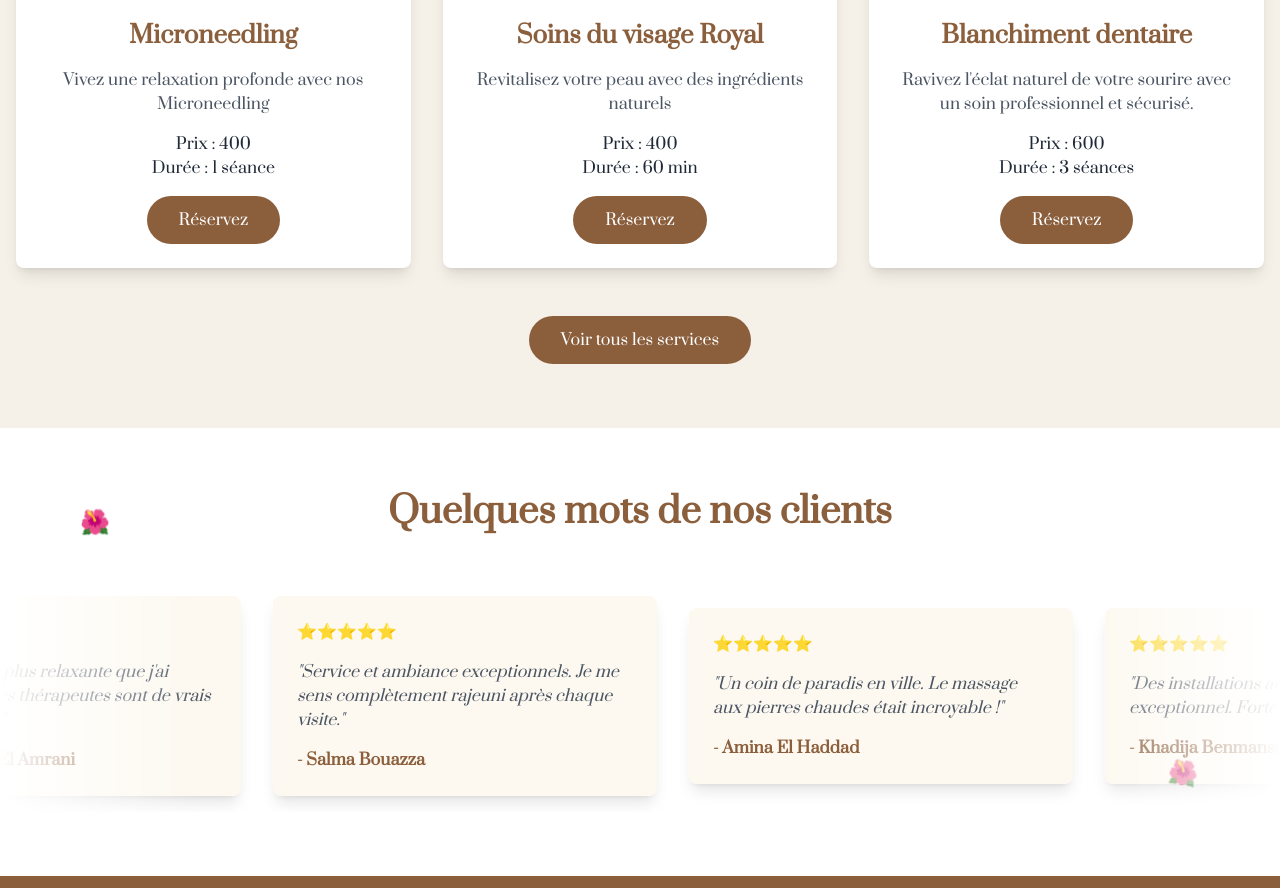
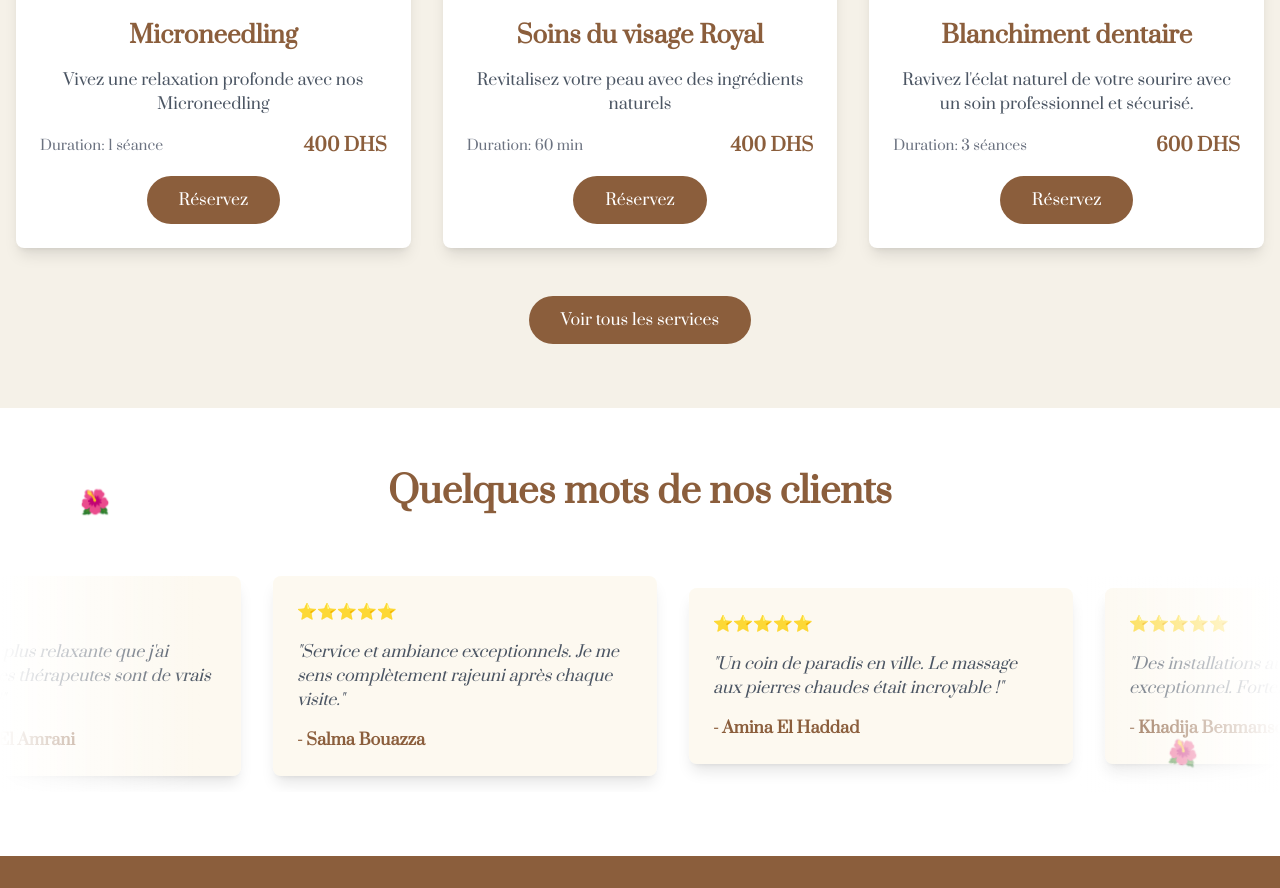
Before and after one commit to imadJHR/SpaFirdaous, a React (Vite) app: page / in a window 1280 px wide. Shown: the part 1660-2548 px from the top of the page. Built offline with nearby package versions, Linux system fonts and the light colour scheme.

Commit message:
Update ServicesPreview.jsx

```diff
--- a/src/components/ServicesPreview.jsx
+++ b/src/components/ServicesPreview.jsx
@@ -60,10 +60,14 @@ const ServicesPreview = () => {
                 {service.title}
               </h3>
               <p className="text-gray-600 mb-4">{service.description}</p>
-              <p className="text-gray-800 font-medium mb-4">
-                <span className="block">Prix : {service.price}</span>
-                <span className="block">Durée : {service.duration}</span>
-              </p>
+              <div className="flex justify-between items-center mb-4">
+                <span className="text-sm text-gray-500">
+                  Duration: {service.duration}
+                </span>
+                <span className="text-lg font-semibold text-primary">
+                  {service.price} DHS
+                </span>
+              </div>
               <div className="mt-auto">
                 <Link to="/reservation">
                   <motion.button
```
